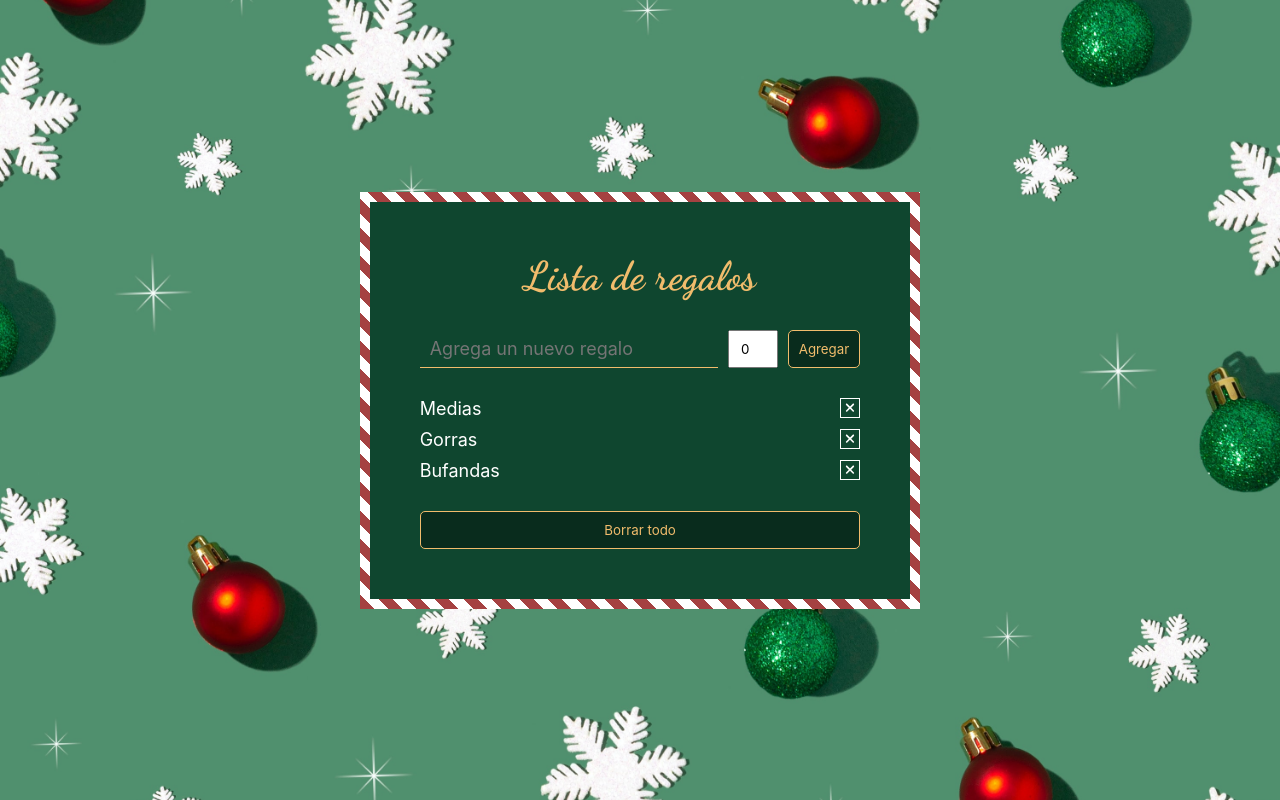
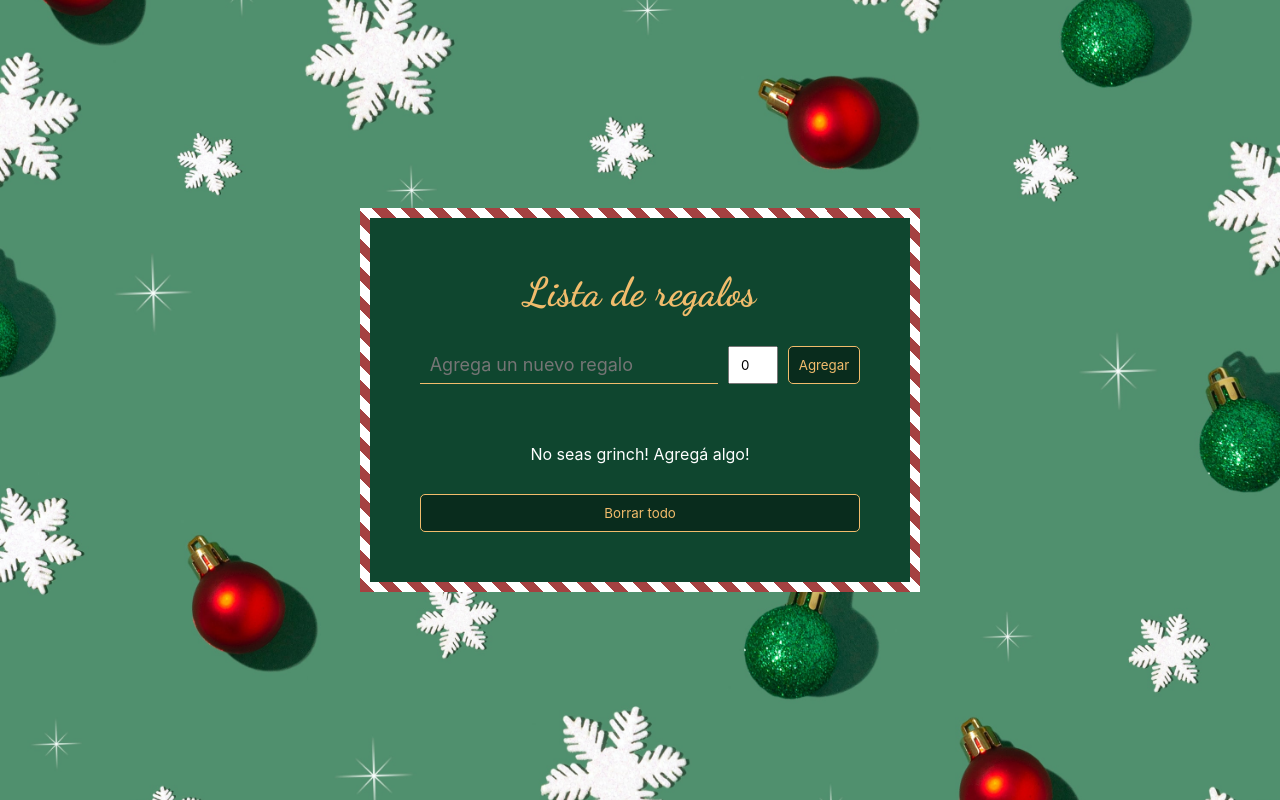
Before and after one commit to denisemarielf/adviency-2022, a React (Create React App) app in the folder adviency-2022/: page / in a window 1280 px wide. Built offline with nearby package versions, Linux system fonts and the light colour scheme.

Commit message:
Agregar dia 9

```diff
--- a/adviency-2022/src/App.tsx
+++ b/adviency-2022/src/App.tsx
@@ -1,13 +1,9 @@
-import { useReducer } from 'react';
-import uuid from 'react-uuid';
+import { useReducer, useEffect } from 'react';
 
 import './App.css';
 import List from "./components/List"
 import Form from './components/Form';
 import { Gift } from './types';
-
-
-const initialState = [{name: "Medias", id: uuid(), quantity: 1}, {name: "Gorras", id: uuid(), quantity: 1}, {name:"Bufandas", id: uuid(), quantity: 1 } ]
 
 type GiftsReducerAction = {
   type: "added"
@@ -19,11 +15,15 @@ type GiftsReducerAction = {
       id: string
 } | {
   type: "cleared"
+} | {
+  type: "storage"
+  elements: Gift[]
 }
 
 function giftsReducer(gifts: Gift[], action: GiftsReducerAction) {
   switch (action.type) {
     case "added":{
+
       return [
         ...gifts,
         {
@@ -32,18 +32,38 @@ function giftsReducer(gifts: Gift[], action: GiftsReducerAction) {
           quantity: action.quantity
         }
       ]
+
   }
   case "deleted": {
       return gifts.filter((t) => t.id !== action.id);
   }
   case "cleared": {
+    window.localStorage.clear()
     return []
+  }
+  case "storage": {
+    return [...action.elements]
   }
 }}
 
 function App() {
 
-  const [gifts, dispatch] = useReducer(giftsReducer, initialState)
+  const [gifts, dispatch] = useReducer(giftsReducer, [])
+
+  useEffect(() => {
+    const elements = JSON.parse(localStorage.getItem('gifts') as any)
+    if (elements) {
+      dispatch({
+        type: "storage",
+        elements: elements
+      })
+    }
+  }, [])
+
+  useEffect(() => {
+    localStorage.setItem('gifts', JSON.stringify(gifts))
+  }, [gifts])
+
 
   const handleNewGift = (newGift: Gift): void => {
     let repeated = gifts.find((element) => element.name.toLowerCase() === newGift.name.toLowerCase())
@@ -54,6 +74,7 @@ function App() {
       id: newGift.id,
       quantity: newGift.quantity
     })
+
   }
   }
 
--- a/adviency-2022/src/components/List.tsx
+++ b/adviency-2022/src/components/List.tsx
@@ -12,8 +12,8 @@ export default function List ({gifts, onDeleteGift}: Props) {
     const renderList = (): JSX.Element[] => {
         console.log(gifts)
          return gifts.map(gift => {
-            return <li className="list-item">{gift.name
-            }<button onClick={()=>onDeleteGift(gift.id)} className="list-button"><FontAwesomeIcon icon={faXmark} /></button></li>
+            return <li className="list-item">{`${gift.quantity} ${gift.name} `}
+            <button onClick={()=>onDeleteGift(gift.id)} className="list-button"><FontAwesomeIcon icon={faXmark} /></button></li>
           }
           )
 
--- a/adviency-2022/src/index.tsx
+++ b/adviency-2022/src/index.tsx
@@ -8,9 +8,9 @@ const root = ReactDOM.createRoot(
   document.getElementById('root') as HTMLElement
 );
 root.render(
-  <React.StrictMode>
+
     <App />
-  </React.StrictMode>
+
 );
 
 // If you want to start measuring performance in your app, pass a function
```
Also changed, not shown: 1 other file (tests, documents, lock files or other folders).
